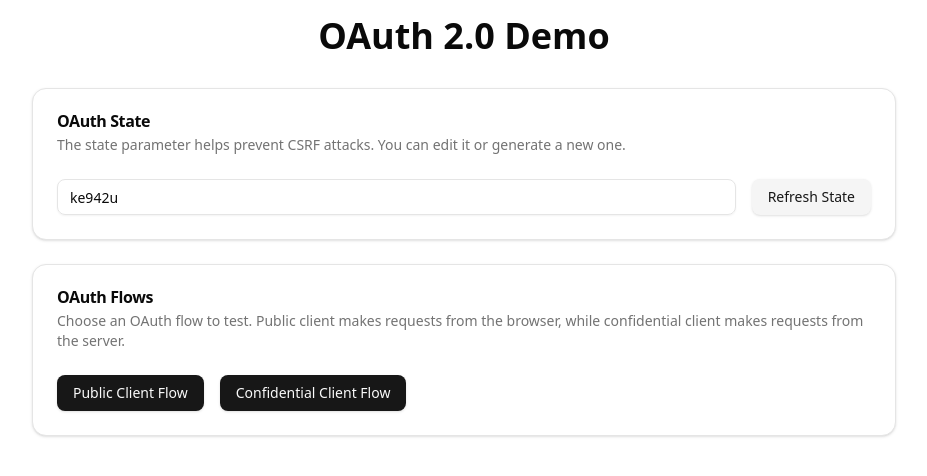
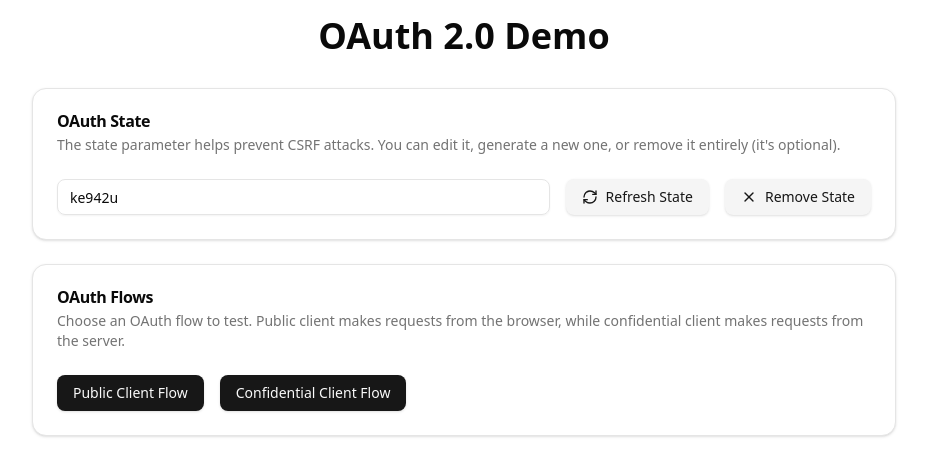
Before and after one commit to Ben2W/oauth-demo-next, a Next.js app: page / in a window 1280 px wide. Shown: the top 476 px of the page, without its empty margins (176-1103 px from the left). Built offline with nearby package versions, Linux system fonts and the light colour scheme.

Commit message:
making state editable

```diff
--- a/app/callback/page.tsx
+++ b/app/callback/page.tsx
@@ -18,9 +18,9 @@ export default function Callback() {
   const [loading, setLoading] = useState(true);
 
   useEffect(() => {
-    const code = searchParams.get("code");
-    const state = searchParams.get("state");
-    const error = searchParams.get("error");
+    const code = searchParams?.get("code");
+    const state = searchParams?.get("state");
+    const error = searchParams?.get("error");
 
     if (error) {
       setError(`OAuth error: ${error}`);
@@ -28,8 +28,8 @@ export default function Callback() {
       return;
     }
 
-    if (!code || !state) {
-      setError("Missing code or state parameter");
+    if (!code) {
+      setError("Missing code");
       setLoading(false);
       return;
     }
--- a/app/page.tsx
+++ b/app/page.tsx
@@ -10,6 +10,7 @@ import {
   CardHeader,
   CardTitle,
 } from "@/components/ui/card";
+import { RefreshCw, X } from "lucide-react";
 import {
   generateAuthUrl,
   getClientCredentialsToken,
@@ -41,6 +42,10 @@ export default function Home() {
 
   const handleRefreshState = () => {
     setState(Math.random().toString(36).substring(7));
+  };
+
+  const handleRemoveState = () => {
+    setState("");
   };
 
   const handleRefreshToken = async () => {
@@ -180,18 +185,24 @@ export default function Home() {
           <CardHeader>
             <CardTitle>OAuth State</CardTitle>
             <CardDescription>
-              The state parameter helps prevent CSRF attacks. You can edit it or
-              generate a new one.
+              The state parameter helps prevent CSRF attacks. You can edit it,
+              generate a new one, or remove it entirely (it's optional).
             </CardDescription>
           </CardHeader>
           <CardContent className="flex gap-4 items-center">
             <Input
               value={state}
               onChange={(e) => setState(e.target.value)}
+              placeholder={state === "" ? "No state parameter (optional)" : ""}
               className="flex-1"
             />
             <Button onClick={handleRefreshState} variant="secondary">
+              <RefreshCw className="mr-2 h-4 w-4" />
               Refresh State
+            </Button>
+            <Button onClick={handleRemoveState} variant="secondary">
+              <X className="mr-2 h-4 w-4" />
+              Remove State
             </Button>
           </CardContent>
         </Card>
--- a/lib/oauth.ts
+++ b/lib/oauth.ts
@@ -110,7 +110,7 @@ export function generateAuthUrl(flow: OAuthFlow = "public", state: string) {
 
   // Store PKCE and state values
   tokenStore.codeVerifier = codeVerifier;
-  tokenStore.state = state;
+  tokenStore.state = state || "";
   tokenStore.flow = flow;
 
   const params = new URLSearchParams({
@@ -118,10 +118,14 @@ export function generateAuthUrl(flow: OAuthFlow = "public", state: string) {
     client_id: process.env.NEXT_PUBLIC_CLIENT_ID!,
     redirect_uri: process.env.NEXT_PUBLIC_REDIRECT_URI!,
     scope: "email profile",
-    state,
     code_challenge: codeChallenge,
     code_challenge_method: "S256",
   });
+
+  // Only add state parameter if it's provided
+  if (state !== "") {
+    params.append("state", state);
+  }
 
   return `${
     process.env.NEXT_PUBLIC_FAPI_URL
```
